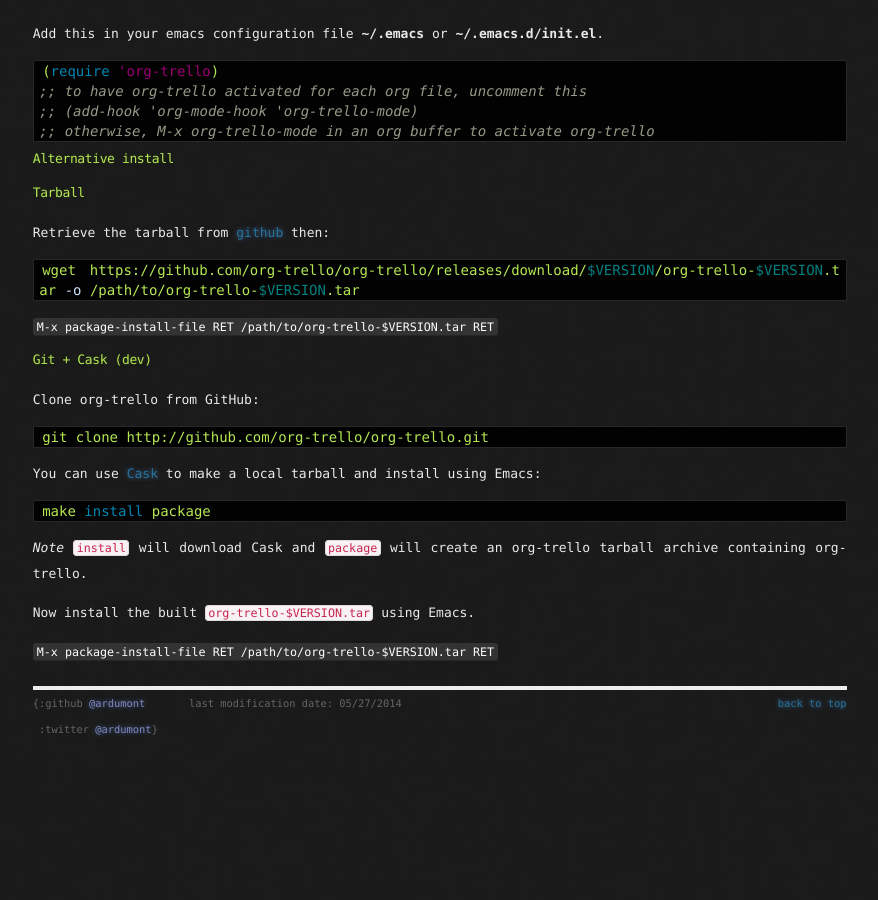
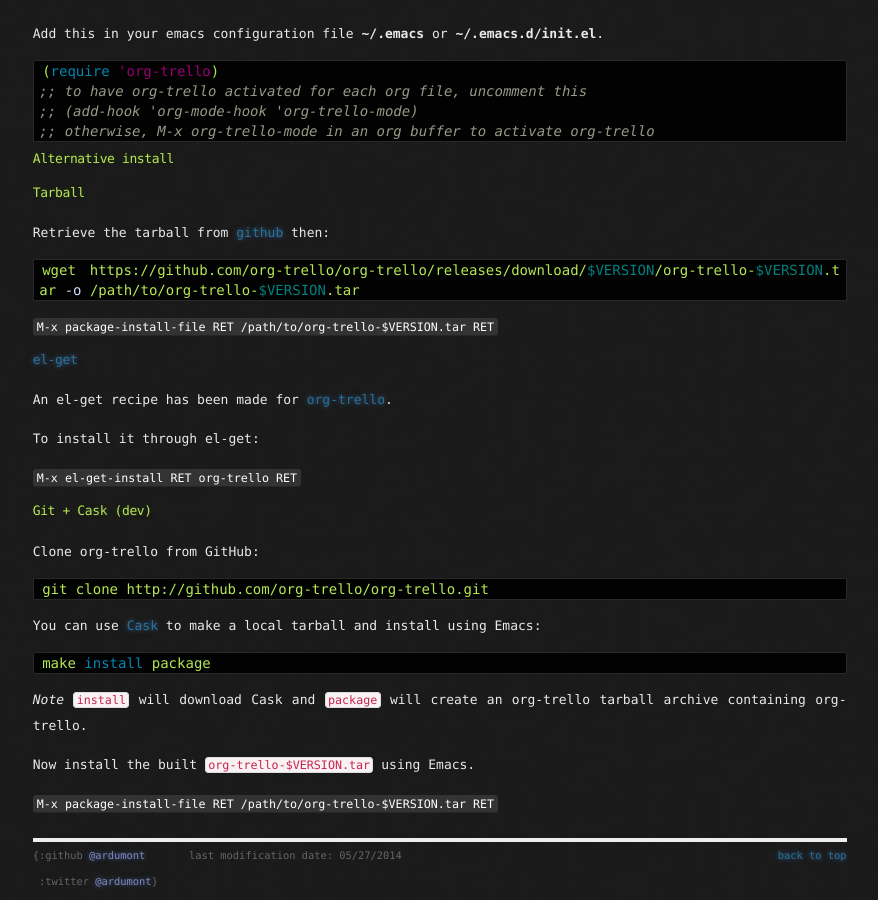
Before and after one commit to org-trello/org-trello.github.io, a Jekyll site: the page built from install.md, in a window 1280 px wide and 900 px high, scrolled down 925 px. Shown: the whole window, without its empty margins (216-1094 px from the left). Built offline with Jekyll 4.4.1, drawn with Linux system fonts in a browser that asks for light colours; nearby versions of some CDN libraries; library files that are not in the unit come from our copies; Markdown is read by kramdown in place of the engine named in the settings; before the commit the page ends 1674 px from its top, so only the background shows below that.

Commit message:
Add el-get installation procedure step - https://github.com/dimitri/el-get/pull/1769

```diff
--- a/install.md
+++ b/install.md
@@ -74,6 +74,14 @@ wget https://github.com/org-trello/org-trello/releases/download/$VERSION/org-tre
 
 <kbd>M-x package-install-file RET /path/to/org-trello-$VERSION.tar RET</kbd>
 
+#### [el-get](https://github.com/dimitri/el-get)
+
+An el-get recipe has been made for [org-trello](https://github.com/dimitri/el-get/blob/master/recipes/org-trello.rcp).
+
+To install it through el-get:
+
+<kbd>M-x el-get-install RET org-trello RET</kbd>
+
 #### Git + Cask (dev)
 
 Clone org-trello from GitHub:
```
